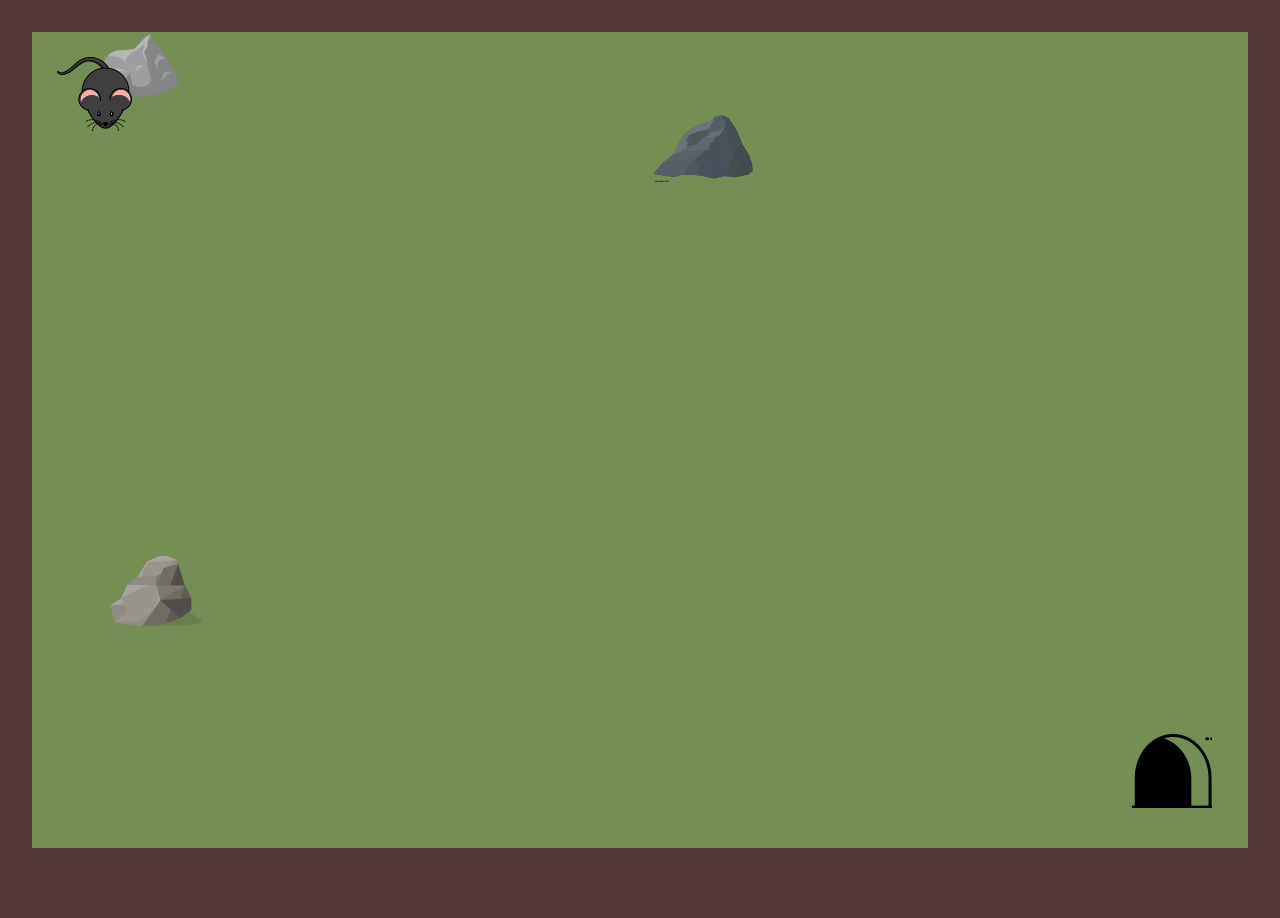
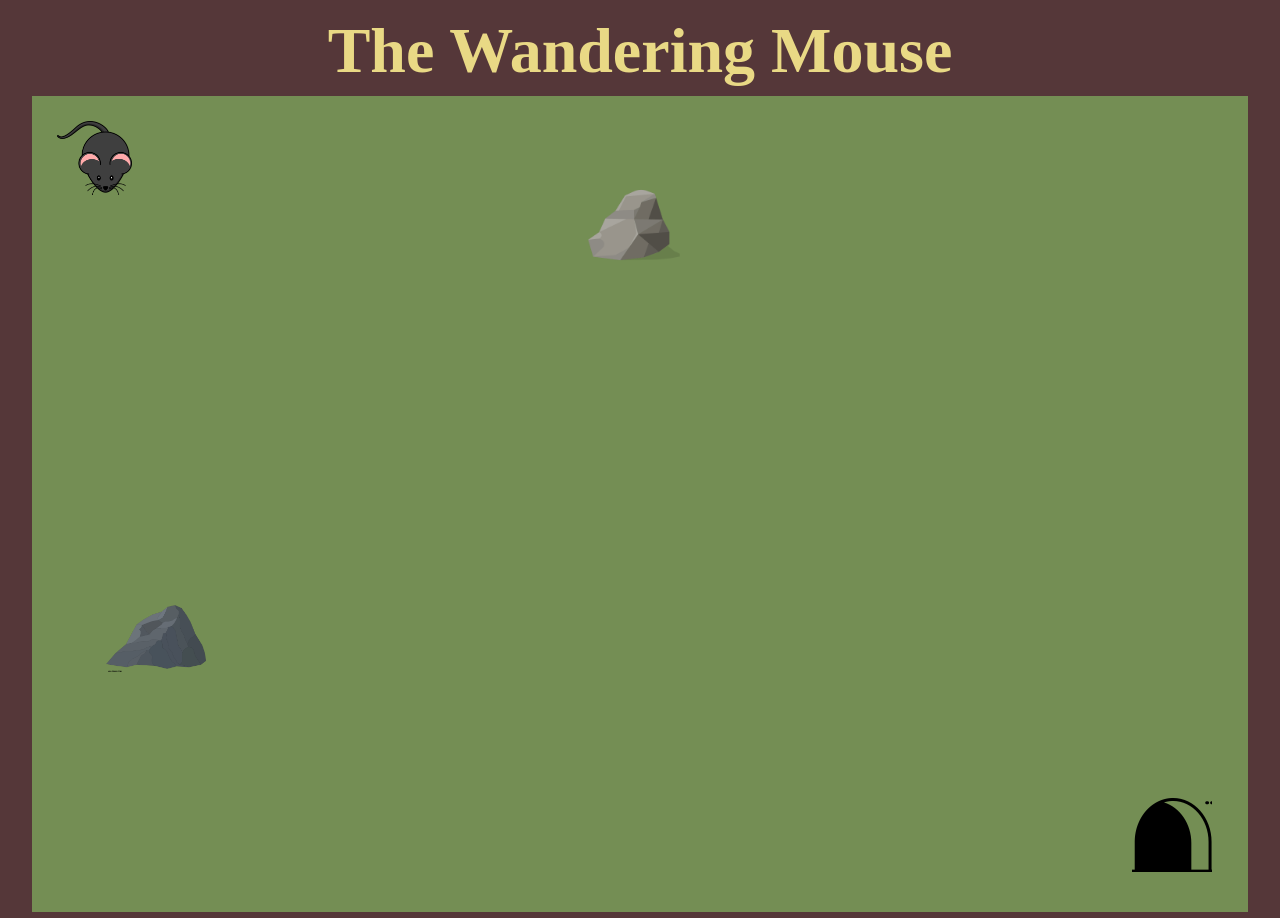
Before and after one commit to tamaradesmith/the_wandering_mouse, a React (Create React App) app: page / in a window 1280 px wide. Before the commit the page ends 880 px from the top, so only its background shows below. Built offline with nearby package versions, Linux system fonts and the light colour scheme.

Commit message:
Finished basic Rocks functions

```diff
--- a/src/App.js
+++ b/src/App.js
@@ -6,6 +6,8 @@ import Board from './components/Board'
 function App() {
   return (
     <div className="App">
+      <h1>The Wandering Mouse</h1>
+
     <Board />
     </div>
   );
--- a/src/components/Board.js
+++ b/src/components/Board.js
@@ -1,4 +1,6 @@
 import React, { useState, useEffect } from 'react';
+
+import { RocksQuery } from '../js/rocksQuery';
 
 import Mouse from './character/Mouse';
 import Hole from './character/Hole';
@@ -12,7 +14,7 @@ function Board(props) {
   const [boardTop, setBoardTop] = useState(null);
   const [hole, setHole] = useState({ left: 1100, top: 700, bottom: 750, right: 1180 });
 
-  const [rocks, setRocks] = useState([]);
+  // const [rocks, setRocks] = useState([]);
 
   const [rockLocations, setRocksLocations] = useState([])
 
@@ -82,6 +84,7 @@ function Board(props) {
         setMouseFreeze(true);
         document.querySelector("#mouse").classList.toggle("fadeout");
         document.querySelector("#mouse").classList.toggle("fadein");
+        document.querySelector("#messageText").innerText = "Wandering Mouse wandered home!!!";
         setMouseLeft(hole.left);
         setMouseTop(hole.top);
         setTimeout(() => {
@@ -96,6 +99,7 @@ function Board(props) {
     setTimeout(() => {
       setMouseLeft(25);
       setMouseTop(25);
+      setRocksLocations([]);
       setMouseFreeze(false);
       document.querySelector("#message").classList.toggle("show")
       document.querySelector("#mouse").classList.toggle("fadein");
@@ -103,63 +107,51 @@ function Board(props) {
     }, 3000);
   }
 
+  function mouseCaught() {
+    setMouseFreeze(true);
+    document.querySelector("#mouse").classList.toggle("fadeout");
+    document.querySelector("#mouse").classList.toggle("fadein");
+    document.querySelector("#messageText").innerText = `Mouse caught by Hudson the Rock Hidding Kitten`;
+    setTimeout(() => {
+      document.querySelector("#message").classList.toggle("show");
+      resetMouse();
+    }, 1000);
+  }
+
   //  // ROCKS
   function setupRocks() {
-    if (rockLocations !== 0) {
-      const number = Math.ceil(Math.random() * 3);
-      const result = [];
-      let index = 0;
-      while (index < number) {
-        result.push({ rock: `rock${index}` });
-        index++;
-      }
-      setRocks(result);
-    }
+    const result = RocksQuery.setup(rockLocations)
+    setRocksLocations(result)
   };
 
-  function rockLocation(newRock) {
-    setRocksLocations(rockLocations => [...rockLocations, newRock]);
+
+  function mouseRock() {
+    const result = RocksQuery.overRock(mouseLeft, mouseTop, rockLocations);
+    const cat = (result) ? RocksQuery.catInRock() : false;
+    if (cat === true) {
+      mouseCaught();
+    }
   }
 
-  function checkRockLocation() {
-    const rocklist = rockLocations
-    while (rockLocations.length > rocks.length){
-      rocklist.shift();
-    }
-    if (rockLocations.length !== 0) {
-      const newRock = rockLocations[rockLocations.length - 1];
-      rockLocations.forEach((oldRock, index) => {
-        if (index !== rockLocations.length - 1) {
-          if (oldRock.left < newRock.right && oldRock.right > newRock.left) {
-            console.log("conflict");
-          }
-        }
-      })
-    }
-  };
 
   useEffect(() => {
     setBoardCoors();
+    // setupRocks()
   }, [boardLeft === null]);
 
   useEffect(() => {
-    setupRocks();
-  }, [rocks.length === 0])
-
-  useEffect(() => {
     if (!mouseFreeze) {
-      mouseHole()
+      mouseHole();
+      mouseRock();
     }
   }, [mouseLeft]);
 
   useEffect(() => {
-    checkRockLocation();
-  }, [rockLocations])
-
+    setupRocks();
+  }, [rockLocations.length === 0])
 
   return (
     <main id="board" className="board" onMouseMove={findCoords} >
-
       <div className="mouse fadein" id="mouse" style={{ left: mouseLeft, top: mouseTop }}>
         <Mouse />
       </div>
@@ -168,10 +160,10 @@ function Board(props) {
         <Hole />
       </div>
 
-      {rocks !== null ? (
+      {rockLocations !== null ? (
         <>
-          {rocks.map((rock, index) => (
-            <Rock key={index} id={rock} rockLocation={rockLocation} />
+          {rockLocations.map((rock, index) => (
+            <Rock key={index} location={rock} />
           ))}
         </>
       ) : (null)}
@@ -179,7 +171,7 @@ function Board(props) {
 
 
       <div id="message" className="message-div hidden">
-        <p  >Wandering Mouse wandered home!!! </p>
+        <p id="messageText" >Wandering Mouse wandered home!!! </p>
       </div>
     </main>
   )
--- a/src/components/character/Rock.js
+++ b/src/components/character/Rock.js
@@ -7,28 +7,18 @@ import rock2 from "../../images/rock2.png"
 
 function Rock(props) {
 
-  const [rockNumber, setRockNumber] = useState(null)
-  const [rock, setRock] = useState({ left: 0, right: 0, top: 0, bottom: 0 })
-
-  const rocks = [rock0, rock1, rock2]
-  function location() {
-    const xPos = Math.ceil(Math.random() * 1100);
-    const yPos =Math.ceil(Math.random() * 750);
-    const location = {rockid: props.id.rock, left: xPos, right: xPos + 100, top: yPos, bottom: yPos + 75 };
-    setRock(location);
-    props.rockLocation(location)
-  }
+  const { location } = props;
+  const rocks = [rock0, rock1, rock2];
+  const [number, setNumber] = useState(null)
 
   useEffect(() => {
-    const number = Math.floor(Math.random() * 3)
-    setRockNumber(number);
-    location();
-  }, [rockNumber === null])
-
+    const number = Math.floor(Math.random() * 3);
+    setNumber(number);
+  }, [number === null])
 
   return (
     <div >
-      <img src={rocks[rockNumber]} alt={"rock"} className="rock" style={{ left: rock.left, top: rock.top }} />
+      <img src={rocks[number]} alt={"rock"} className="rock" style={{ left: location.left, top: location.top }} />
     </div>
   );
 };
--- /dev/null
+++ b/src/js/rocksQuery.js
@@ -0,0 +1,63 @@
+const RocksQuery = {
+  setup(rockLocations) {
+    if (rockLocations !== 0) {
+      const number = Math.ceil(Math.random() * 3) + 1;
+      const rocks = [];
+      let index = 0;
+      while (index < number) {
+        rocks.push({ rock: `rock${index}` });
+        index++;
+      }
+      const result = [];
+      rocks.forEach(rock => {
+        const newRock = this.location();
+        if (result.length === 0) {
+          result.push(newRock);
+        } else {
+          const checkedRock = this.checkRock(result, newRock);
+          if (checkedRock !== "conflict") {
+            result.push(checkedRock)
+          }
+        }
+      })
+      return result;
+    }
+  },
+  location() {
+    const xPos = Math.ceil(Math.random() * 1100);
+    const yPos = Math.ceil(Math.random() * 750);
+    const location = { left: xPos, right: xPos + 100, top: yPos, bottom: yPos + 75 };
+    return location;
+  },
+  checkRock(rocks, newRock) {
+    rocks.forEach(oldRock => {
+      let flag = 0;
+      while (oldRock.left < newRock.right && oldRock.right > newRock.left && flag === 0) {
+        if (oldRock.top < newRock.bottom && oldRock.bottom > newRock.top) {
+          console.log("While");
+          newRock = this.location();
+        } else {
+          flag = 1;
+        };
+      };
+      return newRock;
+    })
+    return newRock;
+  },
+  overRock(left, top, rocks) {
+    let result = false;
+    rocks.forEach(rock => {
+      if (left < rock.right && left + 75 > rock.left) {
+        if (top < rock.bottom && top + 75 > rock.top) {
+          result = true
+        }
+      }
+    })
+    return result
+  },
+  catInRock(){
+    return ( Math.random() < .5) ? true : false;
+  }
+}
+
+export { RocksQuery };
--- a/src/styles/main.css
+++ b/src/styles/main.css
@@ -9,9 +9,16 @@
 }
 
 body {
-  padding: 1em 0.5em;
+  padding: .2em 0.5em;
   background: var(--background-colour);
   font-size: 2em;
+}
+h1{
+  color: var(--secondary-colour);
+  font-size: 2em;
+  font-weight: 700;
+  padding: .2em;
+  text-align: center;
 }
 img {
   max-width: 100%;
@@ -38,6 +45,7 @@ img {
 .rock {
   position: absolute;
   width: 100px;
+  /* z-index: 1; */
 }
 
 /* Fades and Messages */
@@ -45,6 +53,8 @@ img {
   transition: opacity 2s linear;
   transform: translate(70);
   opacity: 1;
+  z-index: 1;
+
 }
 .fadeout {
   transition: opacity 2s linear;
@@ -60,6 +70,8 @@ img {
   transition: opacity 2s linear;
   transform: translate(70);
   opacity: 1;
+  z-index: 1;
+
 }
 .message-div {
   margin: 2em auto;
@@ -68,5 +80,4 @@ img {
   color: var(--secondary-colour);
   width: 400px;
   padding: 1em 0.5em;
-  /* left: 25%; */
 }
```
